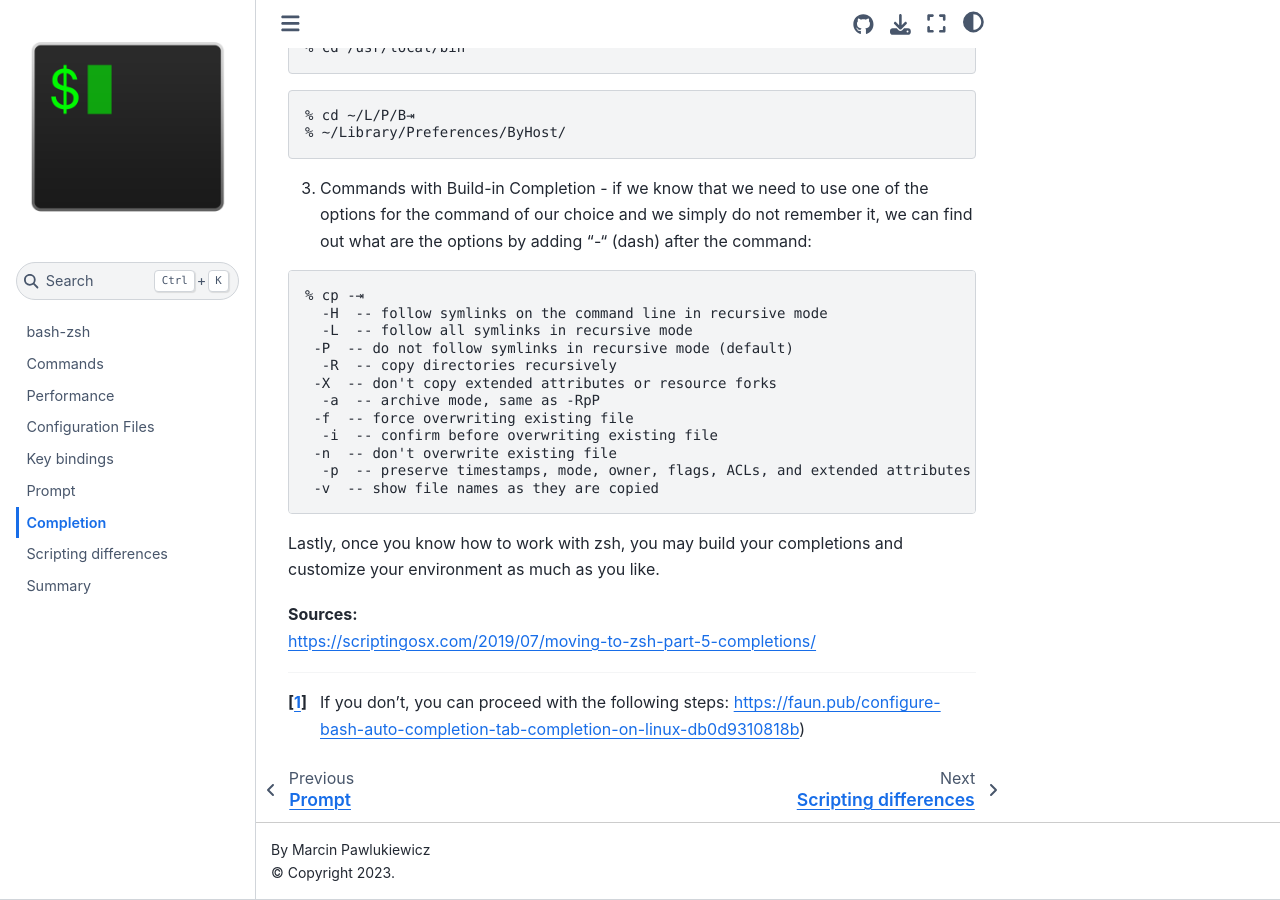
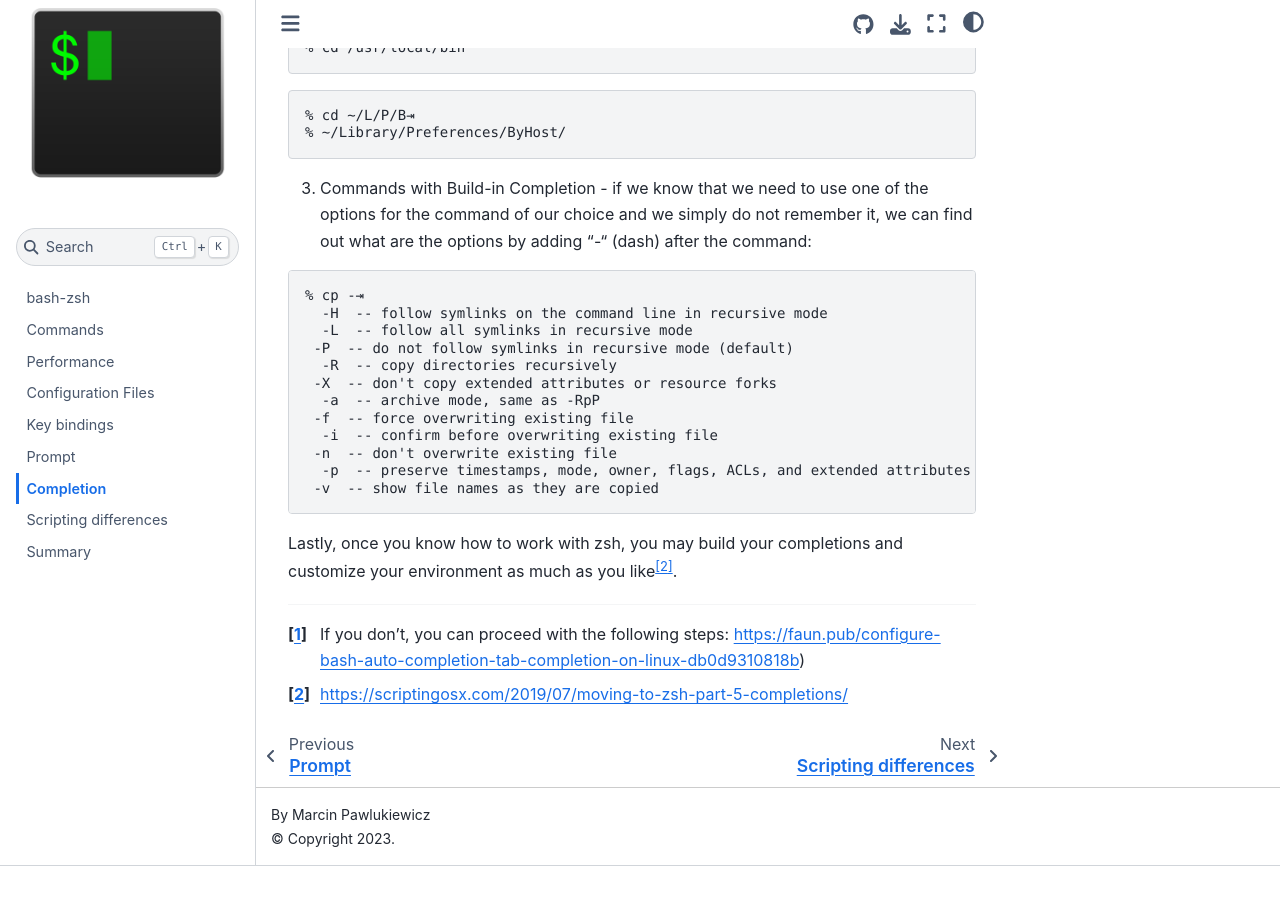
Before and after one commit to marcinpawlukiewicz/bash-zsh, a Jupyter Book: the page built from completion.md, in a window 1280 px wide and 900 px high, scrolled down 764 px. Built offline with Jupyter Book 1.0.4 settings and Sphinx 7.4.7 and the Sphinx Book theme 1.1.4, drawn with Linux system fonts in a browser that asks for light colours; after the commit the page ends 1630 px from its top, so only the background shows below that.

Commit message:
Update completion.md

````diff
--- a/completion.md
+++ b/completion.md
@@ -37,8 +37,7 @@
  -v  -- show file names as they are copied
  ```
 
-Lastly, once you know how to work with zsh, you may build your completions and customize your environment as much as you like.
+Lastly, once you know how to work with zsh, you may build your completions and customize your environment as much as you like[^footnote2].
 
-**Sources:**
-https://scriptingosx.com/2019/07/moving-to-zsh-part-5-completions/
 [^footnote1]: If you don’t, you can proceed with the following steps: https://faun.pub/configure-bash-auto-completion-tab-completion-on-linux-db0d9310818b)
+[^footnote2]: https://scriptingosx.com/2019/07/moving-to-zsh-part-5-completions/
````
